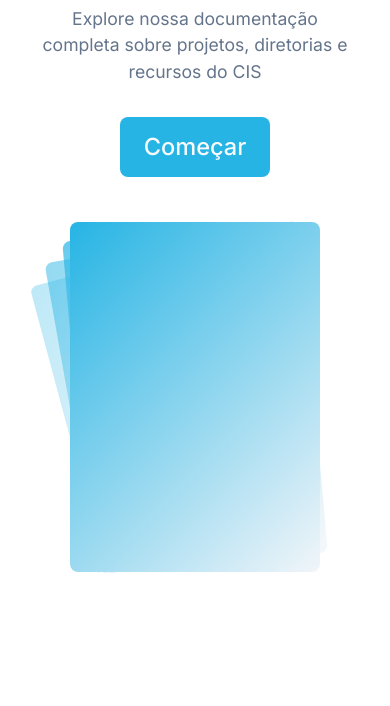
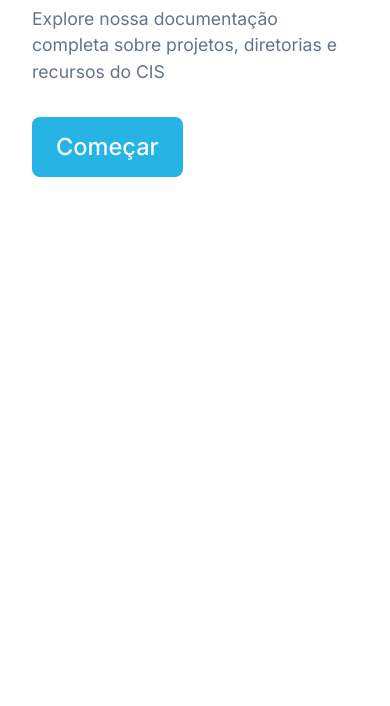
Before and after one commit to caefleury/cis-ieee-docs, a plain HTML site: page public/index.html in a window 390 px wide. Shown: the part 218-924 px from the top of the page. Drawn offline with Linux system fonts and the light colour scheme.

Commit message:
feat(docs): update README

```diff
--- a/public/styles.css
+++ b/public/styles.css
@@ -329,7 +329,7 @@ footer p {
   max-width: 1560px;
   margin: 7rem auto 0;
   padding: 2rem;
-  gap: 4rem;
+  gap: 2rem;
 }
 
 .hero-content {
@@ -437,12 +437,13 @@ footer p {
   transform: rotate(0deg) scale(1);
 }
 
-@media (max-width: 768px) {
+@media (max-width: 800px) {
   .hero-section {
-    flex-direction: column;
-    text-align: center;
-    gap: 2rem;
+    flex-direction: row;
+    text-align: left;
+    gap: 1.5rem;
     margin-top: 5rem;
+    padding: 2rem;
   }
 
   .hero-content h1 {
@@ -451,16 +452,27 @@ footer p {
 
   .hero-content .subtitle {
     font-size: 1.1rem;
-    margin-left: auto;
-    margin-right: auto;
+    margin-left: 0;
+    margin-right: 0;
   }
 
   .cta-buttons {
-    justify-content: center;
+    justify-content: flex-start;
   }
 
   .cards-stack {
     width: 250px;
-    height: 350px;
+    height: 320px;
   }
 }
+
+@media (max-width: 600px) {
+  .hero-section {
+    flex-direction: column;
+    gap: 0.5rem;
+  }
+
+  .hero-illustration {
+    display: none;
+  }
+}
```
Also changed, not shown: 1 other file.
